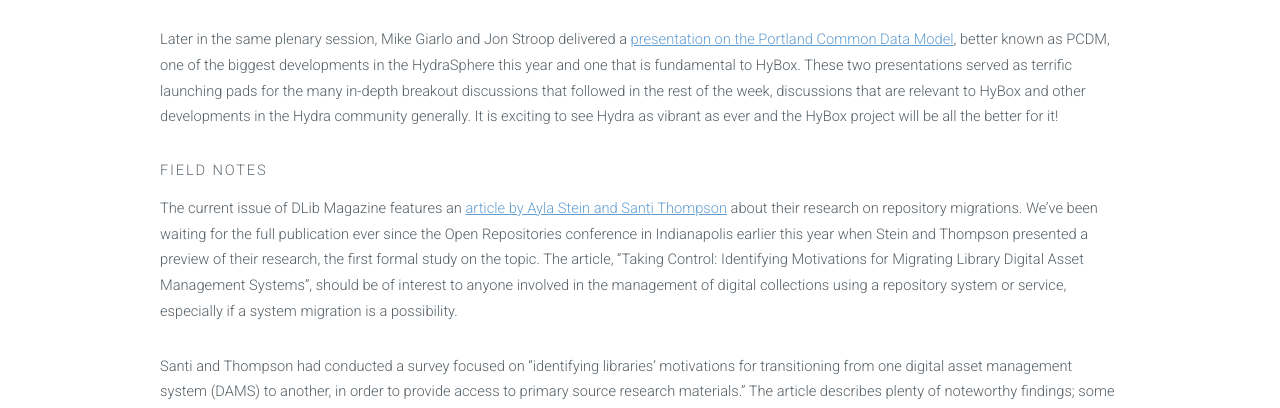
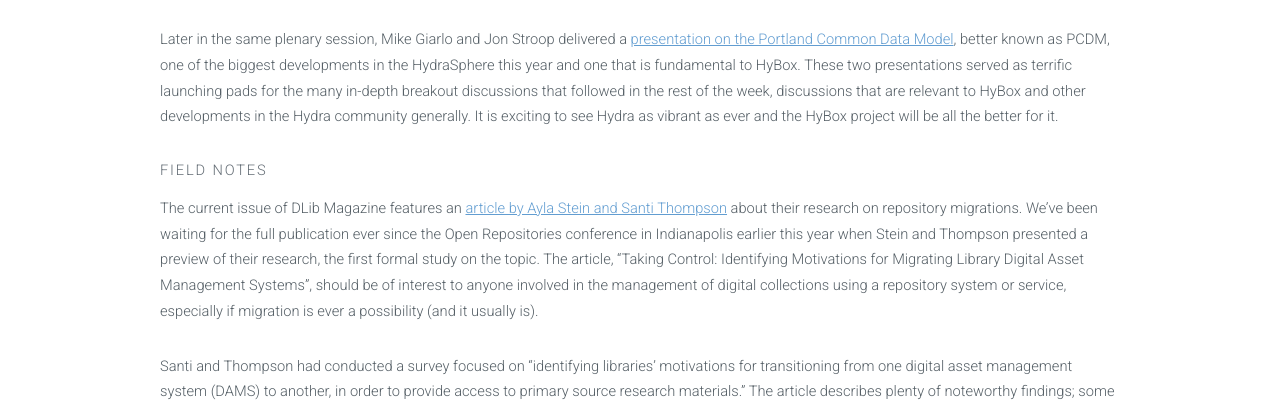
Before and after one commit to samvera-labs/hyku.github.io, a Jekyll site: the page built from _posts/2015-10-16-Inaugural-Post.markdown, in a window 1280 px wide and 900 px high, scrolled down 344 px. Shown: the part 230-638 px from the top of the window. Built offline with Jekyll 4.4.1, drawn with Linux system fonts in a browser that asks for light colours.

Commit message:
Update 2015-10-16-Inaugural-Post.markdown

```diff
--- a/_posts/2015-10-16-Inaugural-Post.markdown
+++ b/_posts/2015-10-16-Inaugural-Post.markdown
@@ -8,10 +8,10 @@
 #### Project Update
 We are taking full advantage of the fall season’s heavy conference schedule to spread the word about the project and talk with fellow members of the cultural heritage and research communities about what they need in a next-generation repository for digital content. If you missed [Hydra Connect 2015](https://wiki.duraspace.org/display/hydra/Hydra+Connect+2015) last month in Minneapolis, you still can [see the plenary presentation](http://bit.ly/hydrainabox-hc2015) about Hydra-in-a-Box delivered by Mark Matienzo, Project Manager, and Hannah Frost, Product Manager. The slides offer a useful overview of the project's background, goals, and collaborative partnership. It also explains key components of our user-centered design process, reveals some of the key take-aways from our summer survey, and outlines early technical planning.
 
-Later in the same plenary session, Mike Giarlo and Jon Stroop delivered a [presentation on the Portland Common Data Model](http://www.slideshare.net/jpstroop/a-more-worthwhile-sufia-now-with-pcdm), better known as PCDM, one of the biggest developments in the HydraSphere this year and one that is fundamental to HyBox. These two presentations served as terrific launching pads for the many in-depth breakout discussions that followed in the rest of the week, discussions that are relevant to HyBox and other developments in the Hydra community generally. It is exciting to see Hydra as vibrant as ever and the HyBox project will be all the better for it!
+Later in the same plenary session, Mike Giarlo and Jon Stroop delivered a [presentation on the Portland Common Data Model](http://www.slideshare.net/jpstroop/a-more-worthwhile-sufia-now-with-pcdm), better known as PCDM, one of the biggest developments in the HydraSphere this year and one that is fundamental to HyBox. These two presentations served as terrific launching pads for the many in-depth breakout discussions that followed in the rest of the week, discussions that are relevant to HyBox and other developments in the Hydra community generally. It is exciting to see Hydra as vibrant as ever and the HyBox project will be all the better for it.
 
 #### Field Notes
-The current issue of DLib Magazine features an [article by Ayla Stein and Santi Thompson](http://www.dlib.org/dlib/september15/stein/09stein.html) about their research on repository migrations. We’ve been waiting for the full publication ever since the Open Repositories conference in Indianapolis earlier this year when Stein and Thompson presented a preview of their research, the first formal study on the topic. The article, “Taking Control: Identifying Motivations for Migrating Library Digital Asset Management Systems”, should be of interest to anyone involved in the management of digital collections using a repository system or service, especially if a system migration is a possibility.
+The current issue of DLib Magazine features an [article by Ayla Stein and Santi Thompson](http://www.dlib.org/dlib/september15/stein/09stein.html) about their research on repository migrations. We’ve been waiting for the full publication ever since the Open Repositories conference in Indianapolis earlier this year when Stein and Thompson presented a preview of their research, the first formal study on the topic. The article, “Taking Control: Identifying Motivations for Migrating Library Digital Asset Management Systems”, should be of interest to anyone involved in the management of digital collections using a repository system or service, especially if migration is ever a possibility (and it usually is).
 
 Santi and Thompson had conducted a survey focused on “identifying libraries' motivations for transitioning from one digital asset management system (DAMS) to another, in order to provide access to primary source research materials." The article describes plenty of noteworthy findings; some of the key takeaways are:
 
```
